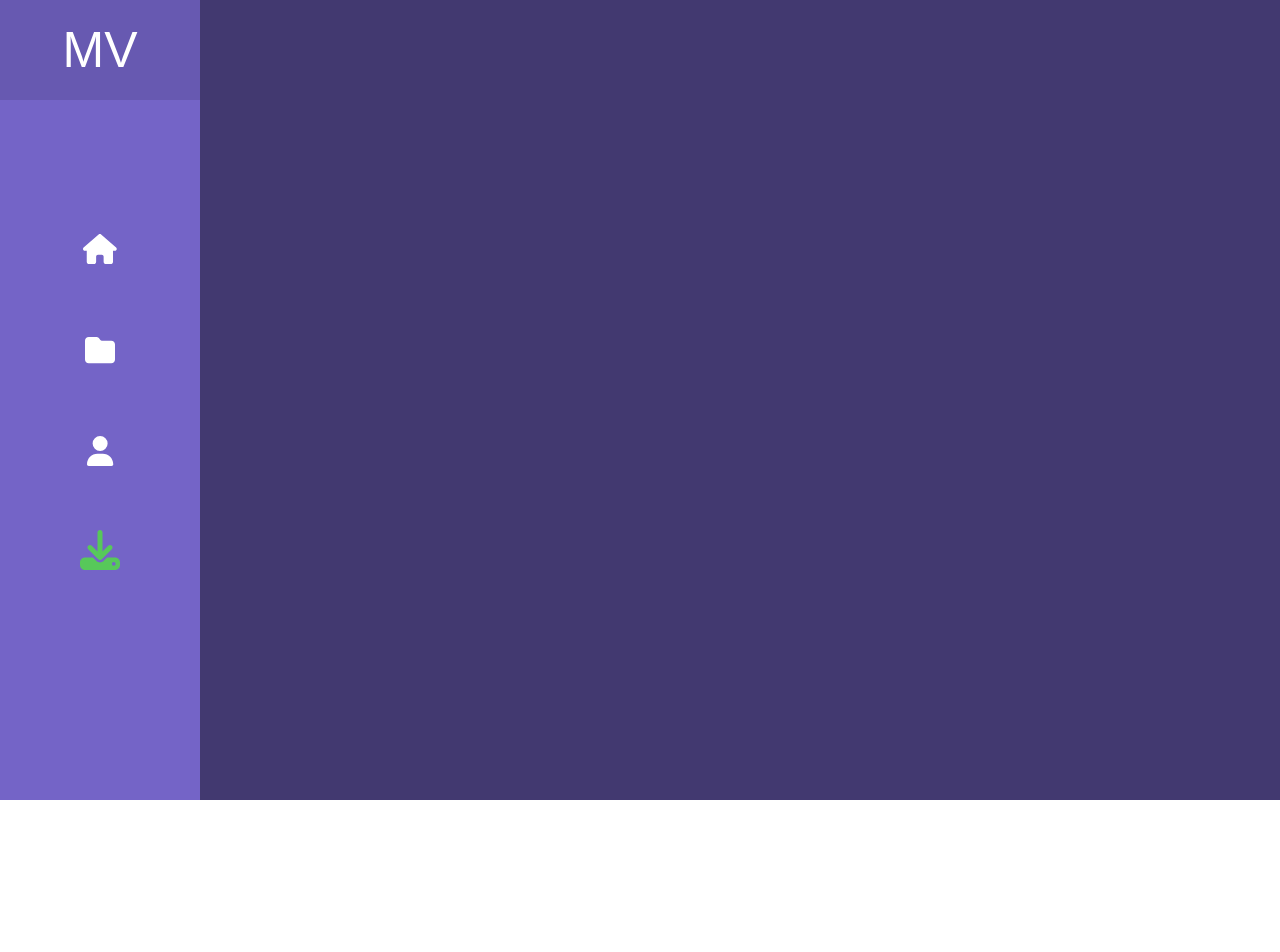
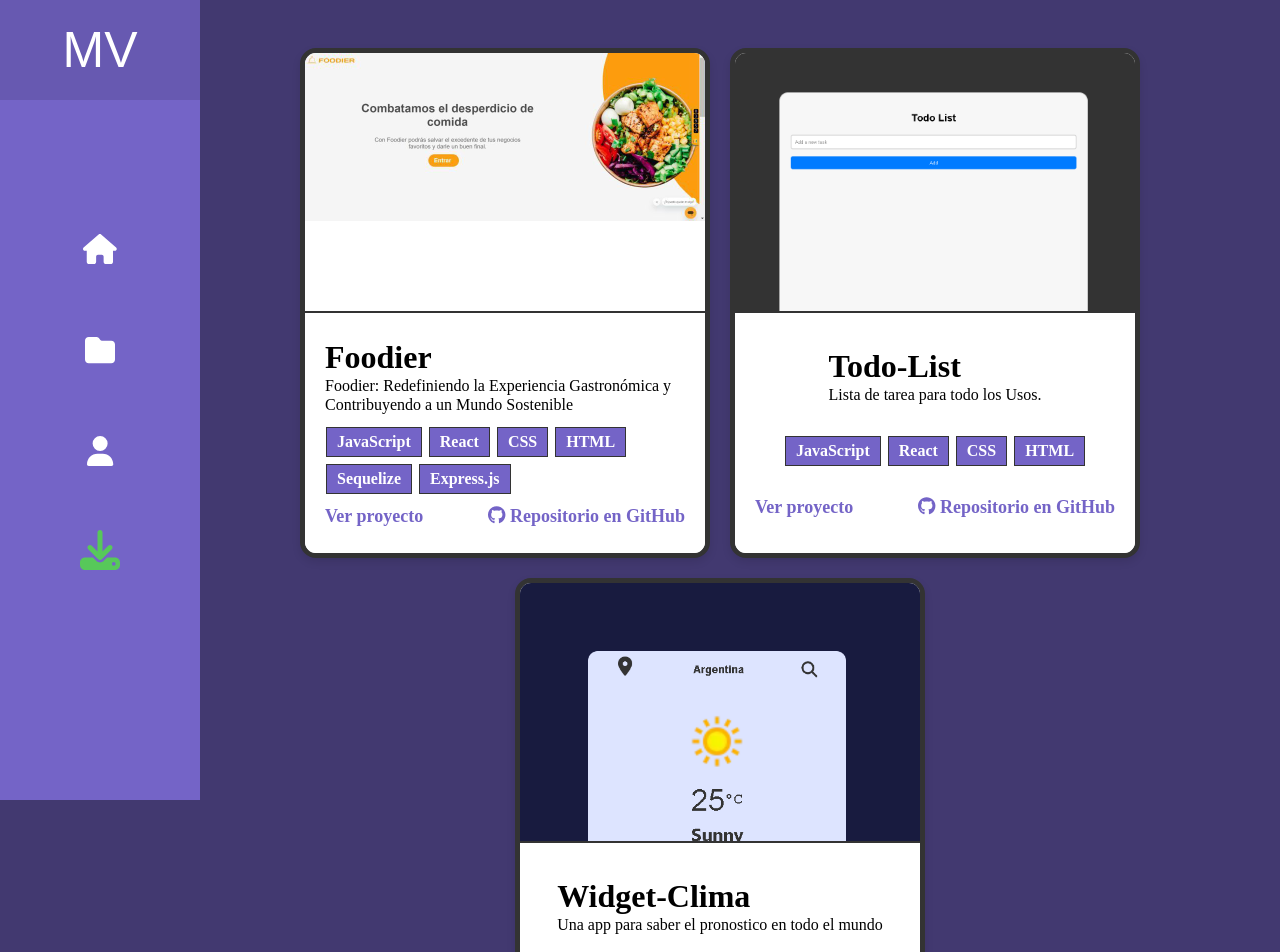
Before and after one commit to matiasvincent2002/MatiasVincent, a React (Vite) app: page /MatiasVincent/portfolio in a window 1280 px wide. Before the commit this address had no page. Shown: the top 952 px of the page. Before the commit the page ends 800 px from the top, so only its background shows below. Built offline with nearby package versions, Linux system fonts and the light colour scheme.

Commit message:
terminando

```diff
--- a/src/App.jsx
+++ b/src/App.jsx
@@ -14,9 +14,9 @@ const location = useLocation(); // Obtén la ubicación actual
       <Navbar location={location} /> {/* Pasa la ubicación como prop a Navbar */}
 
       <Routes>
-        <Route path="/home" element={<Home />} />
-        <Route path='/home/about' element={<About />} />
-        <Route path='/home/portfolio' element={<Portfolio/>}/>
+        <Route path="MatiasVincent/" element={<Home />} />
+        <Route path='MatiasVincent/about' element={<About />} />
+        <Route path='MatiasVincent/portfolio' element={<Portfolio/>}/>
       </Routes>
     </div>
   );
--- a/src/View/Portfolio/Portfolio.jsx
+++ b/src/View/Portfolio/Portfolio.jsx
@@ -1,21 +1,14 @@
 import React from 'react';
 import { Link } from 'react-router-dom';
 import foodierImg from '../../assets/foodie.jpg';
+import todoList from '../../assets/todoList.png';
+import widgetClima from '../../assets/widget-clima.png'
 import style from './Portfolio.module.css';
 import { FontAwesomeIcon } from '@fortawesome/react-fontawesome';
 import { faDeploydog, faEdge, faGithub, faGitlab, faWeebly, faWeibo } from '@fortawesome/free-brands-svg-icons';
 
-/*
-  {
-    id: 2,
-    title: 'Todo',
-    skills: ['JavaScript', 'React', 'CSS', 'HTML'],
-    img: '',
-    url: 'https://matiasvincent2002.github.io/TodoList/',
-    description: 'Lista de tarea para todo los Usos.',
-  },
-  // Agrega más proyectos según sea necesario
-*/
+
+
 const Portfolio = () => {
   return (
     <div className={style.portfolio}>
@@ -54,119 +47,23 @@ const Portfolio = () => {
 
         <div  className={style.card}>
           <div className={style.imgContainer}>
-          <img src={foodierImg} alt="Foodier" className={style.projectImg} />
+          <img src={todoList} alt="Foodier" className={style.projectImg} />
           </div>
 
           <div className={style.projectInfo}>
             <div>
-            <h2 className={style.projectTitle}>Foodier</h2>
-            <p className={style.projectDescription}>Foodier: Redefiniendo la Experiencia Gastronómica y Contribuyendo a un Mundo Sostenible</p>
+            <h2 className={style.projectTitle}>Todo-List</h2>
+            <p className={style.projectDescription}>Lista de tarea para todo los Usos.</p>
             </div>
             <ul className={style.skillsList}>
-            {['JavaScript', 'React', 'CSS', 'HTML', 'Sequelize', 'Express.js'].map((skill, index) => (
+            {['JavaScript', 'React', 'CSS', 'HTML'].map((skill, index) => (
               <li key={index} className={style.skillItem}>
                 {skill}
               </li>
             ))}
           </ul>
             <div className={style.projectLinks}>
-              <a href='https://foodier.onrender.com' className={style.projectLink} target="_blank" rel="noopener noreferrer">
-                Ver proyecto
-              </a>
-
-                <a href="" className={style.projectLink} target="_blank" rel="noopener noreferrer">
-                  <FontAwesomeIcon icon={faGithub} /> Repositorio en GitHub
-                </a>
-
-
-
-            </div>
-          </div>
-        </div>
-
-        <div  className={style.card}>
-          <div className={style.imgContainer}>
-          <img src={foodierImg} alt="Foodier" className={style.projectImg} />
-          </div>
-
-          <div className={style.projectInfo}>
-            <div>
-            <h2 className={style.projectTitle}>Foodier</h2>
-            <p className={style.projectDescription}>Foodier: Redefiniendo la Experiencia Gastronómica y Contribuyendo a un Mundo Sostenible</p>
-            </div>
-            <ul className={style.skillsList}>
-            {['JavaScript', 'React', 'CSS', 'HTML', 'Sequelize', 'Express.js'].map((skill, index) => (
-              <li key={index} className={style.skillItem}>
-                {skill}
-              </li>
-            ))}
-          </ul>
-            <div className={style.projectLinks}>
-              <a href='https://foodier.onrender.com' className={style.projectLink} target="_blank" rel="noopener noreferrer">
-                Ver proyecto
-              </a>
-
-                <a href="" className={style.projectLink} target="_blank" rel="noopener noreferrer">
-                  <FontAwesomeIcon icon={faGithub} /> Repositorio en GitHub
-                </a>
-
-
-
-            </div>
-          </div>
-        </div>
-
-        <div  className={style.card}>
-          <div className={style.imgContainer}>
-          <img src={foodierImg} alt="Foodier" className={style.projectImg} />
-          </div>
-
-          <div className={style.projectInfo}>
-            <div>
-            <h2 className={style.projectTitle}>Foodier</h2>
-            <p className={style.projectDescription}>Foodier: Redefiniendo la Experiencia Gastronómica y Contribuyendo a un Mundo Sostenible</p>
-            </div>
-            <ul className={style.skillsList}>
-            {['JavaScript', 'React', 'CSS', 'HTML', 'Sequelize', 'Express.js'].map((skill, index) => (
-              <li key={index} className={style.skillItem}>
-                {skill}
-              </li>
-            ))}
-          </ul>
-            <div className={style.projectLinks}>
-              <a href='https://foodier.onrender.com' className={style.projectLink} target="_blank" rel="noopener noreferrer">
-                Ver proyecto
-              </a>
-
-                <a href="" className={style.projectLink} target="_blank" rel="noopener noreferrer">
-                  <FontAwesomeIcon icon={faGithub} /> Repositorio en GitHub
-                </a>
-
-
-
-            </div>
-          </div>
-        </div>
-
-        <div  className={style.card}>
-          <div className={style.imgContainer}>
-          <img src={foodierImg} alt="Foodier" className={style.projectImg} />
-          </div>
-
-          <div className={style.projectInfo}>
-            <div>
-            <h2 className={style.projectTitle}>Foodier</h2>
-            <p className={style.projectDescription}>Foodier: Redefiniendo la Experiencia Gastronómica y Contribuyendo a un Mundo Sostenible</p>
-            </div>
-            <ul className={style.skillsList}>
-            {['JavaScript', 'React', 'CSS', 'HTML', 'Sequelize', 'Express.js'].map((skill, index) => (
-              <li key={index} className={style.skillItem}>
-                {skill}
-              </li>
-            ))}
-          </ul>
-            <div className={style.projectLinks}>
-              <a href='https://foodier.onrender.com' className={style.projectLink} target="_blank" rel="noopener noreferrer">
+              <a href='https://matiasvincent2002.github.io/TodoList/' className={style.projectLink} target="_blank" rel="noopener noreferrer">
                 Ver proyecto
               </a>
 
@@ -181,23 +78,23 @@ const Portfolio = () => {
         </div>
         <div  className={style.card}>
           <div className={style.imgContainer}>
-          <img src={foodierImg} alt="Foodier" className={style.projectImg} />
+          <img src={widgetClima} alt="widget-clima" className={style.projectImg} />
           </div>
 
           <div className={style.projectInfo}>
             <div>
-            <h2 className={style.projectTitle}>Foodier</h2>
-            <p className={style.projectDescription}>Foodier: Redefiniendo la Experiencia Gastronómica y Contribuyendo a un Mundo Sostenible</p>
+            <h2 className={style.projectTitle}>Widget-Clima</h2>
+            <p className={style.projectDescription}>Una app para saber el pronostico en todo el mundo</p>
             </div>
             <ul className={style.skillsList}>
-            {['JavaScript', 'React', 'CSS', 'HTML', 'Sequelize', 'Express.js'].map((skill, index) => (
+            {['JavaScript', 'React', 'CSS', 'HTML'].map((skill, index) => (
               <li key={index} className={style.skillItem}>
                 {skill}
               </li>
             ))}
           </ul>
             <div className={style.projectLinks}>
-              <a href='https://foodier.onrender.com' className={style.projectLink} target="_blank" rel="noopener noreferrer">
+              <a href='https://matiasvincent2002.github.io/Widget-Clima/' className={style.projectLink} target="_blank" rel="noopener noreferrer">
                 Ver proyecto
               </a>
 
--- a/src/View/Portfolio/Portfolio.module.css
+++ b/src/View/Portfolio/Portfolio.module.css
@@ -8,24 +8,35 @@
   justify-content: center;
   margin: 3em;
 }
-.card{
-  width: 400px;
+.card {
+  min-width: 400px;
   height: 500px;
   display: flex;
   flex-direction: column;
-  background-color: #fff;
+  background: #fff;
   border: 5px solid #333;
+  position: relative;
+  border-radius: 16px;
+  overflow: hidden;
+  box-shadow: 0 4px 8px rgba(0, 0, 0, 0.1); /* Ajusta los valores según tus preferencias */
 }
+
 .imgContainer{
   display: flex;
   flex: 1;
   align-items: start;
   width: auto;
-  height: auto;
+  height: 200px;
+
+
 }
 .projectImg{
   object-fit: contain;
   width: 100%;
+  position: absolute;
+  top: 0;
+  left: 0;
+  z-index: 1;
 }
 .projectInfo{
   display: flex;
@@ -35,6 +46,13 @@
   border-top: 2px solid #333;
   align-items: center;
   justify-content: space-around;
+  position: absolute;
+  z-index: 100;
+  bottom: 0%;
+  left: 0;
+  background: #fff;
+  width: 360px;
+  height: 200px;
 }
 .projectTitle{
 
@@ -72,6 +90,7 @@
 
 .skillItem:hover {
   transform: scale(1.2);
+  cursor: default;
 }
 .projectLinks{
   display: flex;
--- a/src/components/navBar/NavBar.jsx
+++ b/src/components/navBar/NavBar.jsx
@@ -29,18 +29,18 @@ const NavBar = () => {
 
 
         <div className={style['navbar-item']}>
-          <Link to="/home">
+          <Link to="MatiasVincent/">
             <button>
               <FontAwesomeIcon icon={faHome} />
             </button>
           </Link>
-          <Link to="/home/portfolio">
+          <Link to="MatiasVincent/portfolio">
             <button>
               <FontAwesomeIcon icon={faFolder} />
             </button>
           </Link>
 
-          <Link to="/home/about">
+          <Link to="MatiasVincent/about">
           <button>
             <FontAwesomeIcon icon={faUser} />
           </button>
```
Also changed, not shown: src/assets/todoList.png (added), src/assets/widget-clima.png (added).
